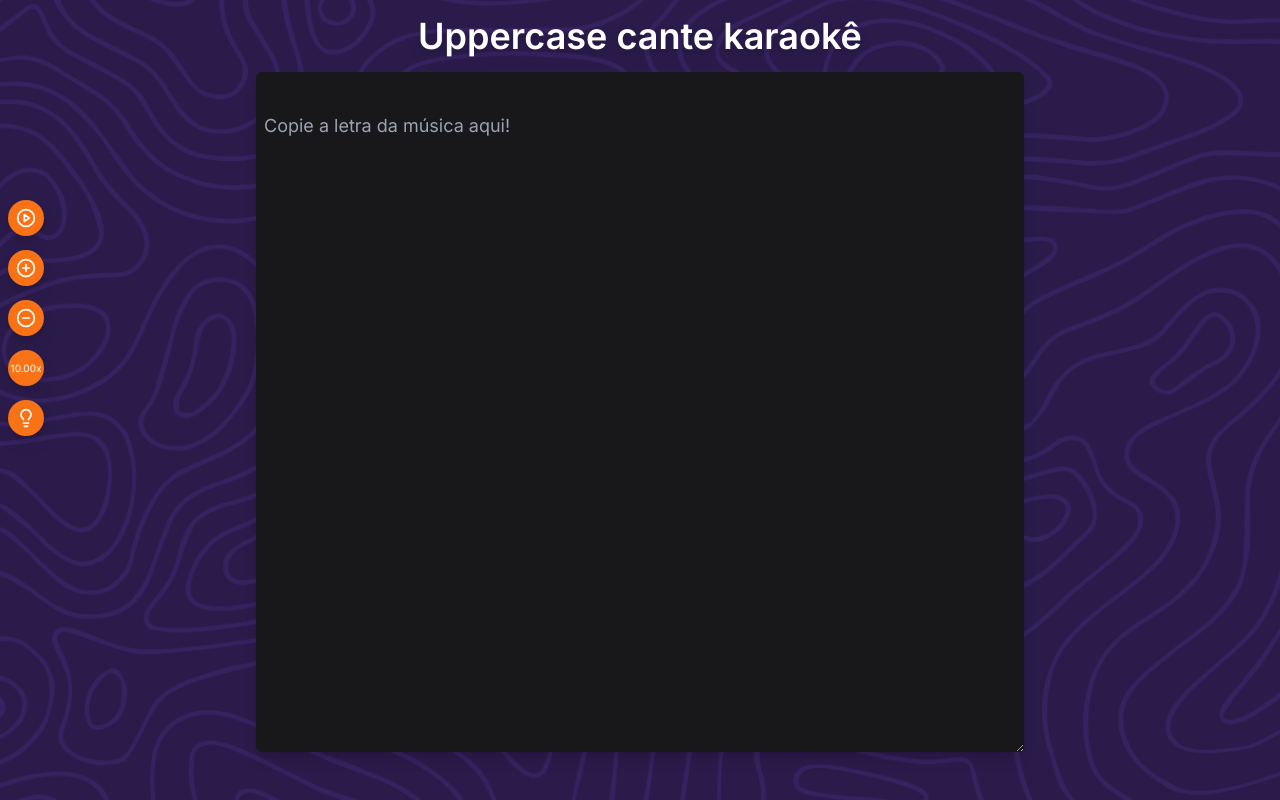
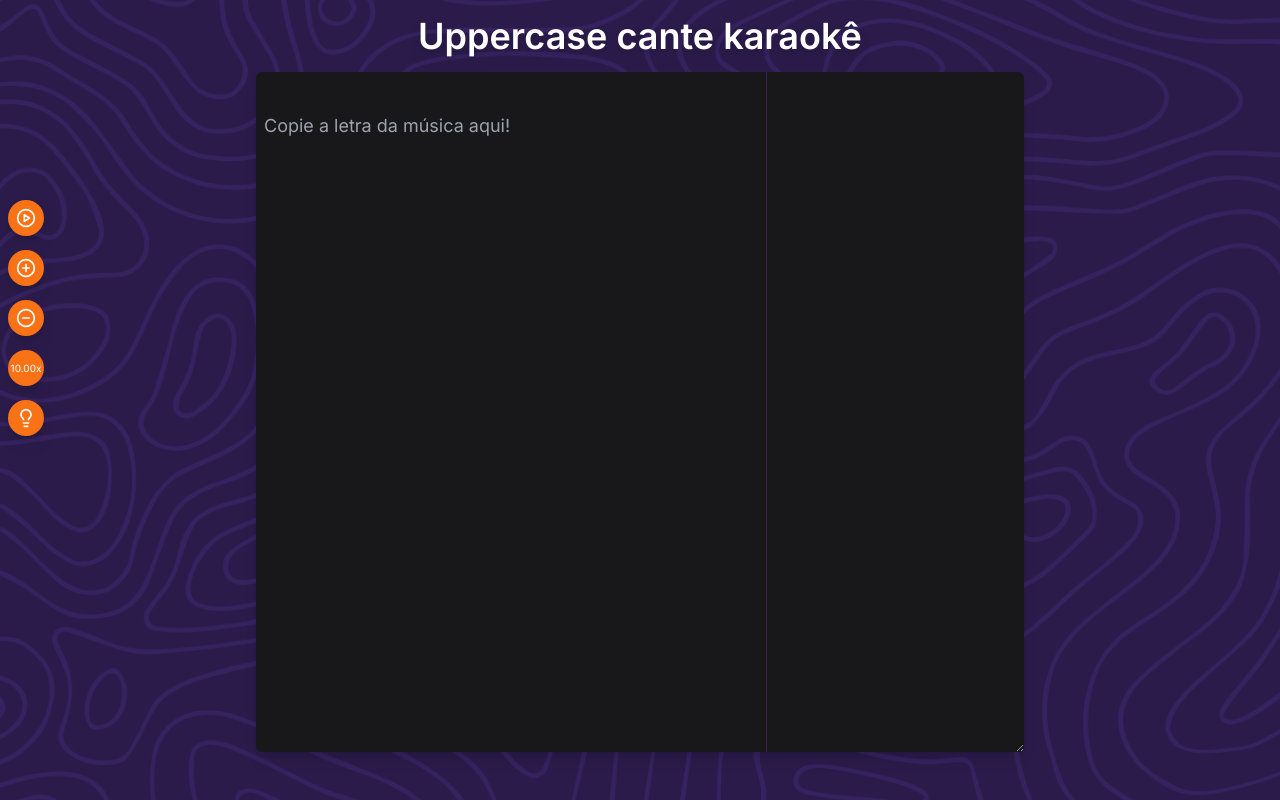
Before and after one commit to AlaPedro/uppercase, a Next.js app: page / in a window 1280 px wide. Built offline with nearby package versions, Linux system fonts and the light colour scheme.

Commit message:
feat line wrap

```diff
--- a/src/app/page.tsx
+++ b/src/app/page.tsx
@@ -103,9 +103,15 @@
           placeholder="Copie a letra da música aqui!"
           value={text}
           onChange={handleChange}
-          className={`w-4/5 md:w-3/5 min-h-[85vh] outline-none rounded-md p-2 shadow-lg py-10 pb-10 text-lg resize-y scroll-smooth ${
+          className={`w-4/5 md:w-3/5 min-h-[85vh] outline-none rounded-md p-2 shadow-lg py-10 pb-10 text-lg resize-y scroll-smooth relative ${
             isDark ? "bg-zinc-900 text-zinc-200" : "bg-zinc-100 text-zinc-900"
           }`}
+          style={{
+            backgroundImage: `linear-gradient(90deg, transparent 0%, transparent calc(45ch - 1px), rgba(147, 51, 234, 0.3) calc(45ch - 1px), rgba(147, 51, 234, 0.3) 45ch, transparent 45ch, transparent 100%)`,
+            backgroundSize: "100% 1.5em",
+            backgroundRepeat: "repeat-y",
+            lineHeight: "1.5em",
+          }}
           name="uppercase"
           ref={textareaRef}
           id="uppercase"></textarea>
```
